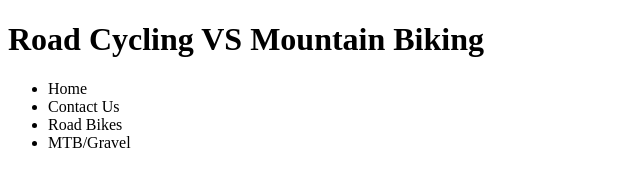
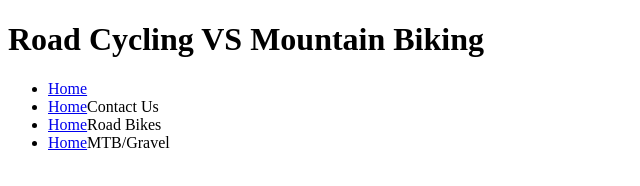
Before and after one commit to NowickiLukasz/cycling-help, a plain HTML site: page contact-us.html in a window 1280 px wide. Shown: the whole page, without its empty margins (0-640 px from the left). Drawn offline with Linux system fonts and the light colour scheme.

Commit message:
add relative links to the nav bar

```diff
--- a/contact-us.html
+++ b/contact-us.html
@@ -12,14 +12,14 @@
     </header>
 
 <!-- Navigation area for the pages -->
-    <div>
+    <nav>
         <ul>
-            <li>Home</li>
-            <li>Contact Us</li>
-            <li>Road Bikes</li>
-            <li>MTB/Gravel</li>
+            <li><a href="index.html">Home</a></li>
+            <li><a href="contact-us.html">Home</a>Contact Us</li>
+            <li><a href="road-bike.html">Home</a>Road Bikes</li>
+            <li><a href="mountain-bikes.html">Home</a>MTB/Gravel</li>
         </ul>
-    </div>
+    </nav>
     <div>
         <!-- Content area for home page and sub-pages -->
     </div>
```
Also changed, not shown: index.html (+6 -6 lines), mountain-bikes.html (+6 -6 lines), road-bike.html (+6 -6 lines).
